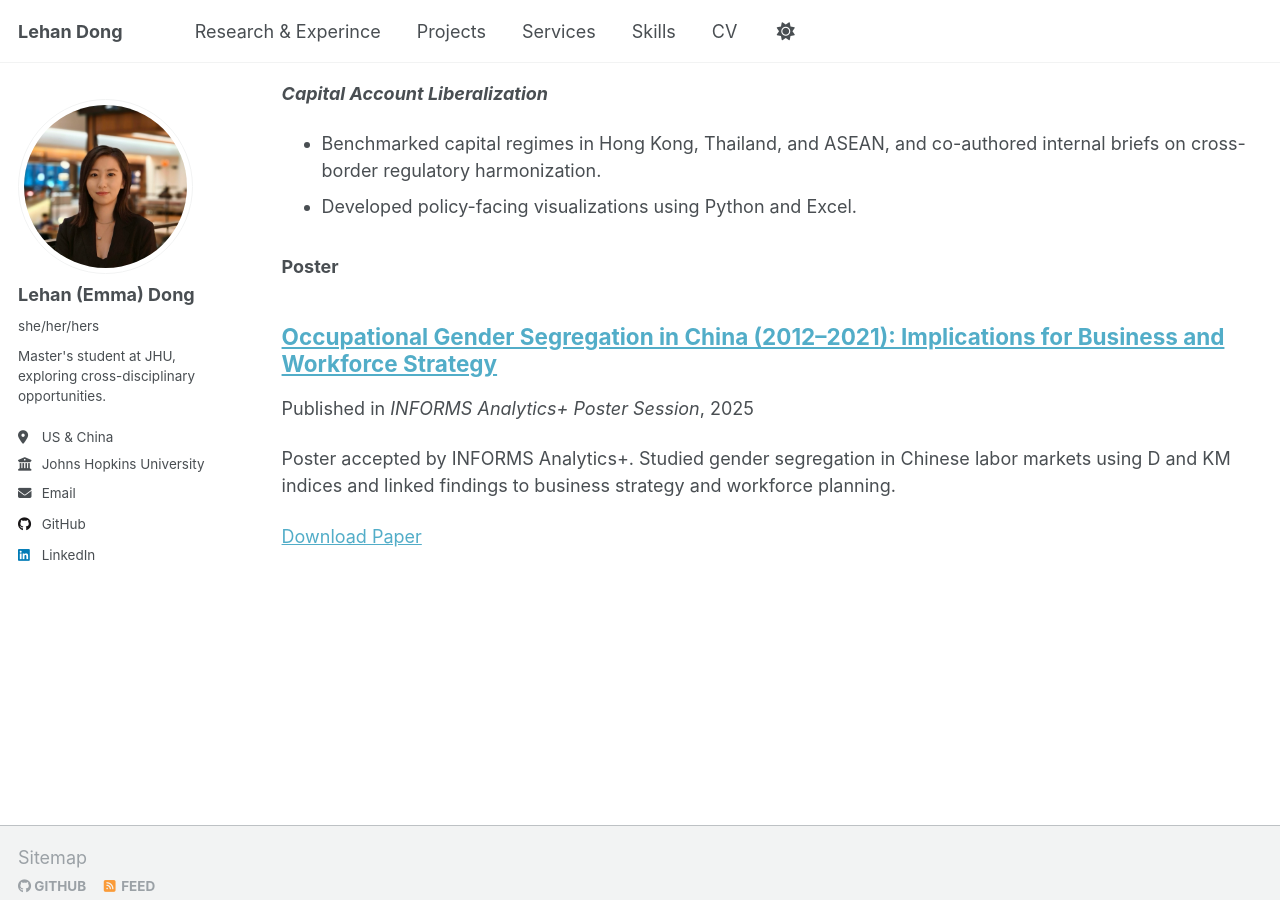
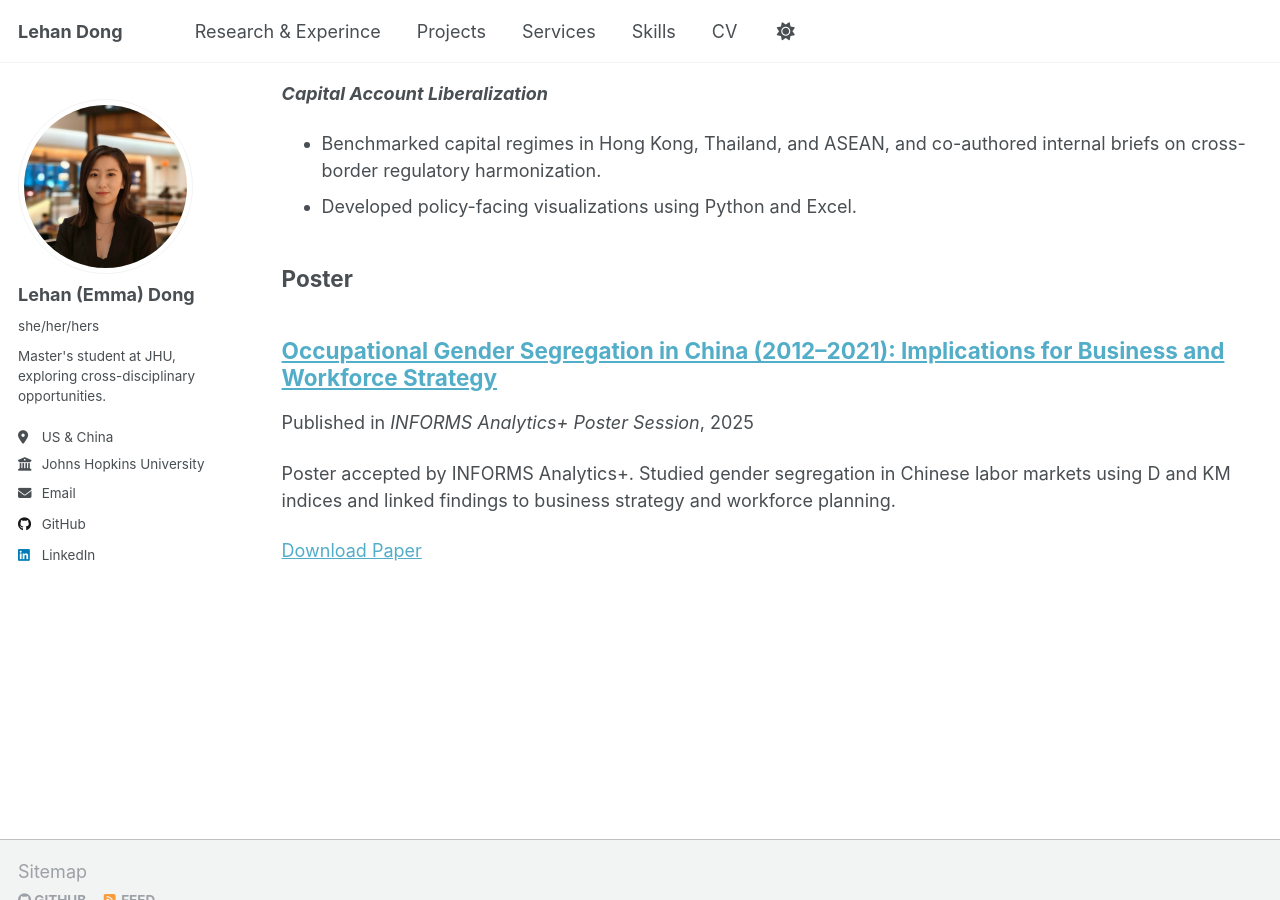
Before and after one commit to LehanDong/lehandongwebsite, a Jekyll site: the page built from _pages/publications.md, in a window 1280 px wide and 900 px high, scrolled down 832 px. Built offline with Jekyll 4.4.1, drawn with Linux system fonts in a browser that asks for light colours.

```diff
--- a/_pages/publications.md
+++ b/_pages/publications.md
@@ -31,7 +31,7 @@ At Tsinghua, I assist Professors Jiandong Ju and Dr. Chen Huang in research span
 * Benchmarked capital regimes in Hong Kong, Thailand, and ASEAN, and co-authored internal briefs on cross-border regulatory harmonization.
 * Developed policy-facing visualizations using Python and Excel.
 
-### Poster
+## Poster
 {% if site.author.googlescholar %}
   <div class="wordwrap">You can also find my articles on <a href="{{site.author.googlescholar}}">my Google Scholar profile</a>.</div>
 {% endif %}
```
